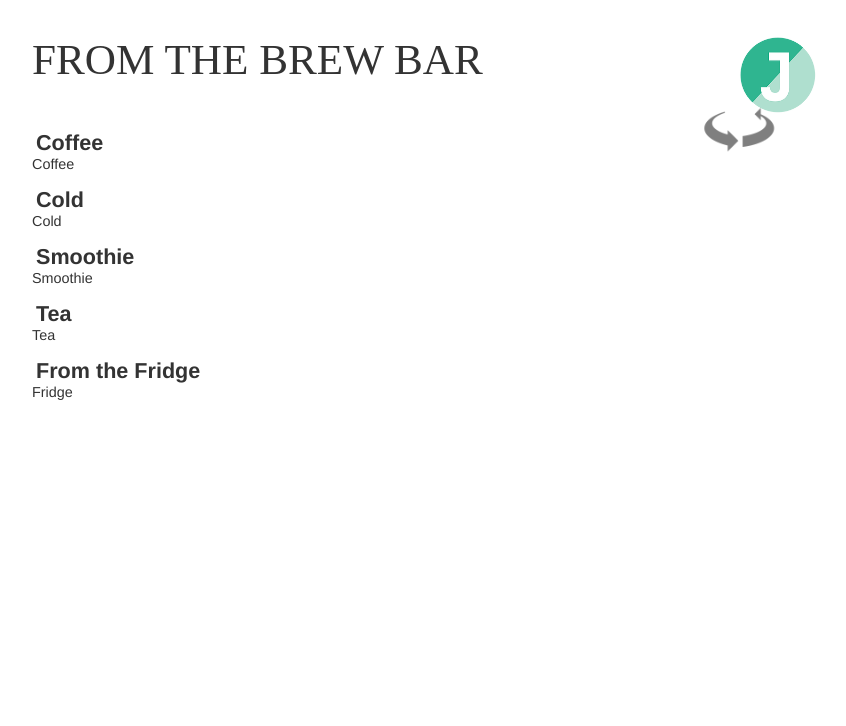
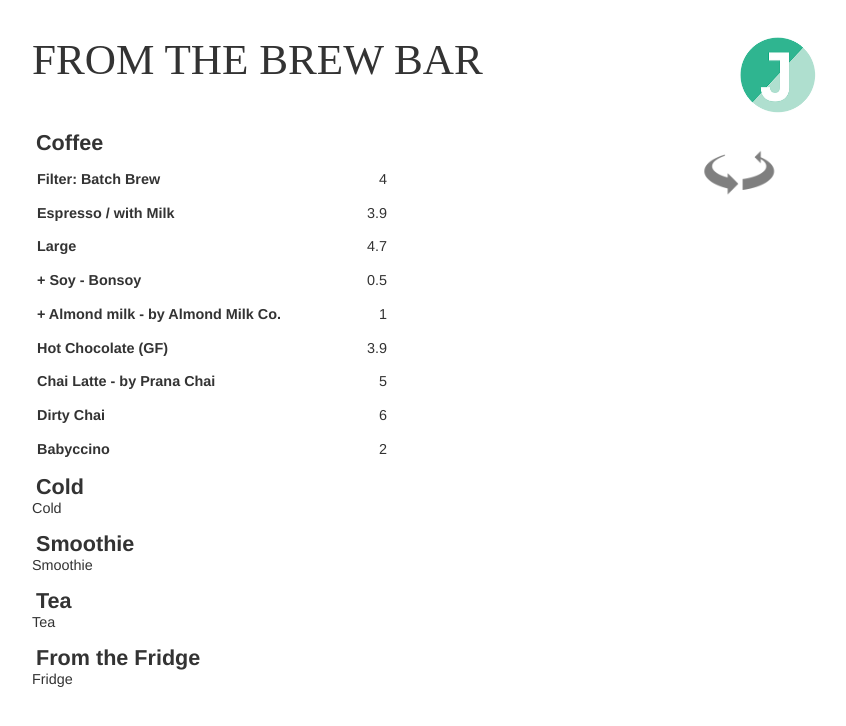
Before and after one commit to pcsmomo/menuboard, a React (Create React App) app in the folder client/: page /drinks in a window 1280 px wide. Shown: the top 726 px of the page, without its empty margins (193-1039 px from the left). Built offline with nearby package versions, Linux system fonts and the light colour scheme.

Commit message:
fetch Coffee data

```diff
--- /dev/null
+++ b/client/public/data/coffee.json
@@ -0,0 +1,21 @@
+[
+  { "id": "1001", "order": 0, "name": "Filter: Batch Brew", "price": 4 },
+  { "id": "1002", "order": 1, "name": "Espresso / with Milk", "price": 3.9 },
+  { "id": "1003", "order": 2, "name": "Large", "price": 4.7 },
+  { "id": "1004", "order": 3, "name": "+ Soy - Bonsoy", "price": 0.5 },
+  {
+    "id": "1005",
+    "order": 4,
+    "name": "+ Almond milk - by Almond Milk Co.",
+    "price": 1
+  },
+  { "id": "1006", "order": 5, "name": "Hot Chocolate (GF)", "price": 3.9 },
+  {
+    "id": "1007",
+    "order": 6,
+    "name": "Chai Latte - by Prana Chai",
+    "price": 5
+  },
+  { "id": "1008", "order": 7, "name": "Dirty Chai", "price": 6 },
+  { "id": "1009", "order": 8, "name": "Babyccino", "price": 2 }
+]
--- a/client/src/actions/index.js
+++ b/client/src/actions/index.js
@@ -2,6 +2,7 @@ import axios from "axios";
 import { FETCH_DISHES, FETCH_KIDS, FETCH_SIDES, FETCH_SPECIALS } from "./types";
 import { OPEN_SLIDER, CLOSE_SLIDER } from "./types";
 import { FETCH_DISHINFO } from "./types";
+import { FETCH_COFFEE } from "./types";
 
 export const fetchSpecials = () => async dispatch => {
   const res = await axios.get("/data/specials.json");
@@ -56,3 +57,11 @@ export const fetchDishInfo = (dishId, option) => {
     option
   };
 };
+
+export const fetchCoffee = () => async dispatch => {
+  const res = await axios.get("/data/coffee.json");
+  dispatch({
+    type: FETCH_COFFEE,
+    payload: res.data
+  });
+};
--- a/client/src/actions/types.js
+++ b/client/src/actions/types.js
@@ -5,3 +5,5 @@ export const FETCH_SIDES = "FETCH_SIDES";
 export const FETCH_DISHINFO = "FETCH_DISHINFO";
 export const OPEN_SLIDER = "OPEN_SLIDER";
 export const CLOSE_SLIDER = "CLOSE_SLIDER";
+
+export const FETCH_COFFEE = "FETCH_COFFEE";
--- a/client/src/components/board/drinks/Coffee.js
+++ b/client/src/components/board/drinks/Coffee.js
@@ -1,8 +1,27 @@
 import React, { Component } from "react";
+import { connect } from "react-redux";
+import { fetchCoffee } from "../../../actions";
 
 class Coffee extends Component {
+  componentDidMount() {
+    this.props.fetchCoffee();
+  }
+
   renderMenu() {
-    return <div>Coffee</div>;
+    return Array.prototype.map.call(this.props.coffee, elm => {
+      return (
+        <div className="dish" key={elm.id}>
+          <div className="divName">
+            <span className="dishName">{elm.name}</span>
+            {elm.desc ? " - " : ""} <span className="dishDesc">{elm.desc}</span>
+            <span className="dishType"> {elm.type}</span>
+          </div>
+          <div className="divPrice">
+            <span className="dishPrice">{elm.price}</span>
+          </div>
+        </div>
+      );
+    });
   }
 
   render() {
@@ -15,4 +34,18 @@ class Coffee extends Component {
   }
 }
 
-export default Coffee;
+const mapStateToProps = state => {
+  return {
+    coffee: state.drinks.coffee
+  };
+};
+
+const mapDispatchToProps = dispatch => {
+  return {
+    fetchCoffee: () => {
+      dispatch(fetchCoffee());
+    }
+  };
+};
+
+export default connect(mapStateToProps, mapDispatchToProps)(Coffee);
--- /dev/null
+++ b/client/src/reducers/drinksReducer.js
@@ -0,0 +1,18 @@
+import { FETCH_COFFEE } from "../actions/types";
+
+// If I don't give initialState, there would be an error on Dishes.js
+const initialState = {
+  coffee: {}
+};
+
+export default function menu(state = initialState, action) {
+  switch (action.type) {
+    case FETCH_COFFEE:
+      return {
+        ...state,
+        coffee: action.payload
+      };
+    default:
+      return state;
+  }
+}
--- a/client/src/reducers/index.js
+++ b/client/src/reducers/index.js
@@ -1,6 +1,8 @@
 import { combineReducers } from "redux";
 import menuReducer from "./menuReducer";
+import drinksReducer from "./drinksReducer";
 
 export default combineReducers({
-  menu: menuReducer
+  menu: menuReducer,
+  drinks: drinksReducer
 });
```
